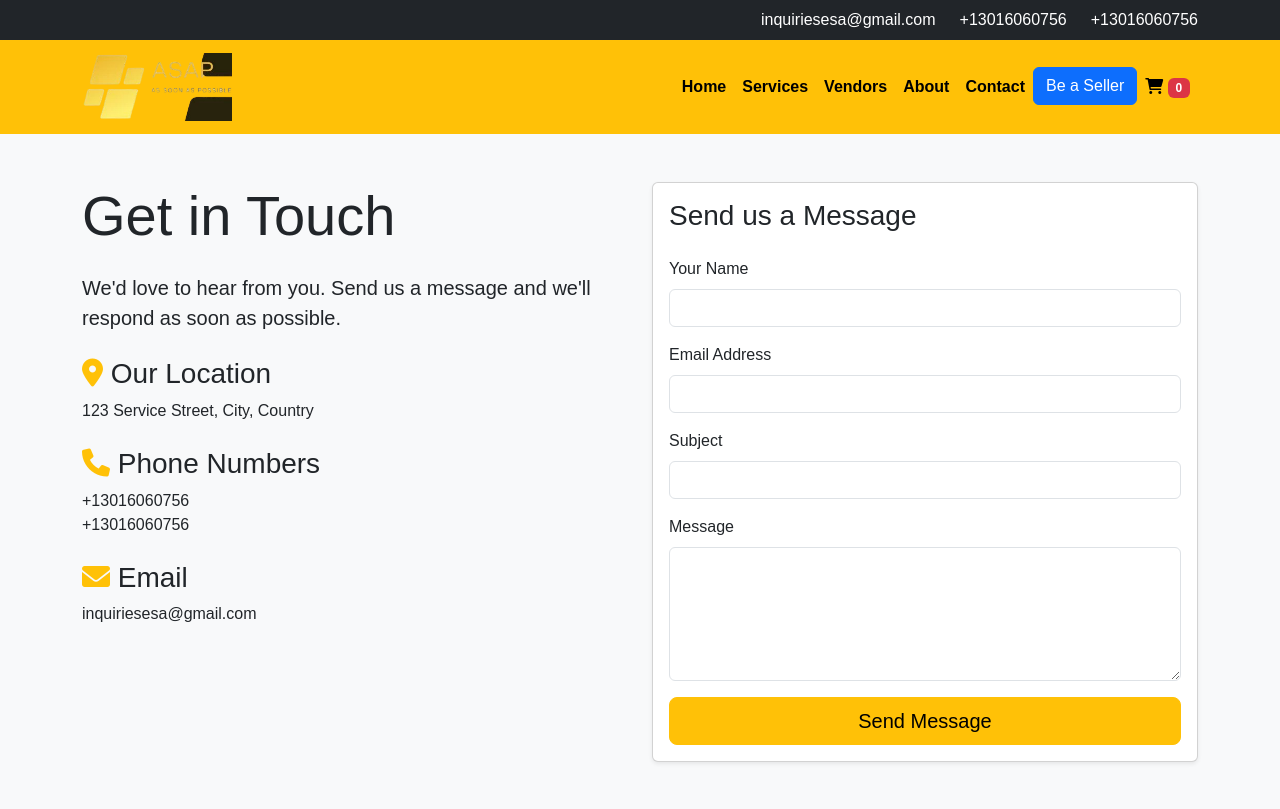
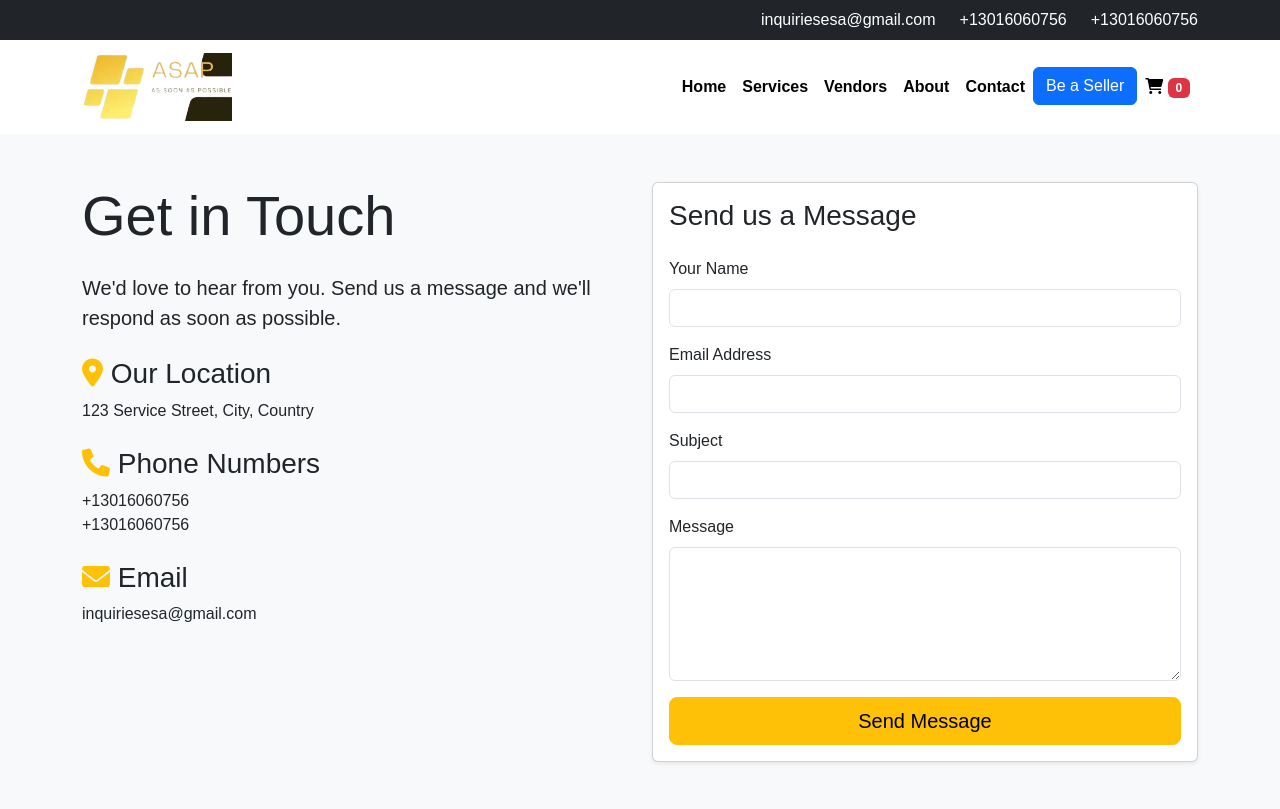
Before and after one commit to Daniyal323/ASAP_NEW_DJANGO, a Django app: page /contact/ in a window 1280 px wide. Shown: the top 809 px of the page. Run offline with Django 5.2, Linux system fonts and the light colour scheme; some libraries are stand-ins or nearby versions.

Commit message:
Update contact.html

```diff
--- a/ASAP/templates/core/contact.html
+++ b/ASAP/templates/core/contact.html
@@ -26,7 +26,7 @@
 </div>
 
 <!-- Navbar -->
-<nav class="navbar navbar-expand-lg navbar-dark" style="background-color: #ffc107!important;">
+<nav class="navbar navbar-expand-lg navbar-dark" style="background-color: #ffffff!important;">
     <div class="container">
         <a class="navbar-brand" href="#"><img src="{% static 'assets/images/logo.png' %}" alt="Logo" style="width: 150px;"></a>
         <button class="navbar-toggler" type="button" data-bs-toggle="collapse" data-bs-target="#navbarNav" aria-controls="navbarNav" aria-expanded="false" aria-label="Toggle navigation">
```
